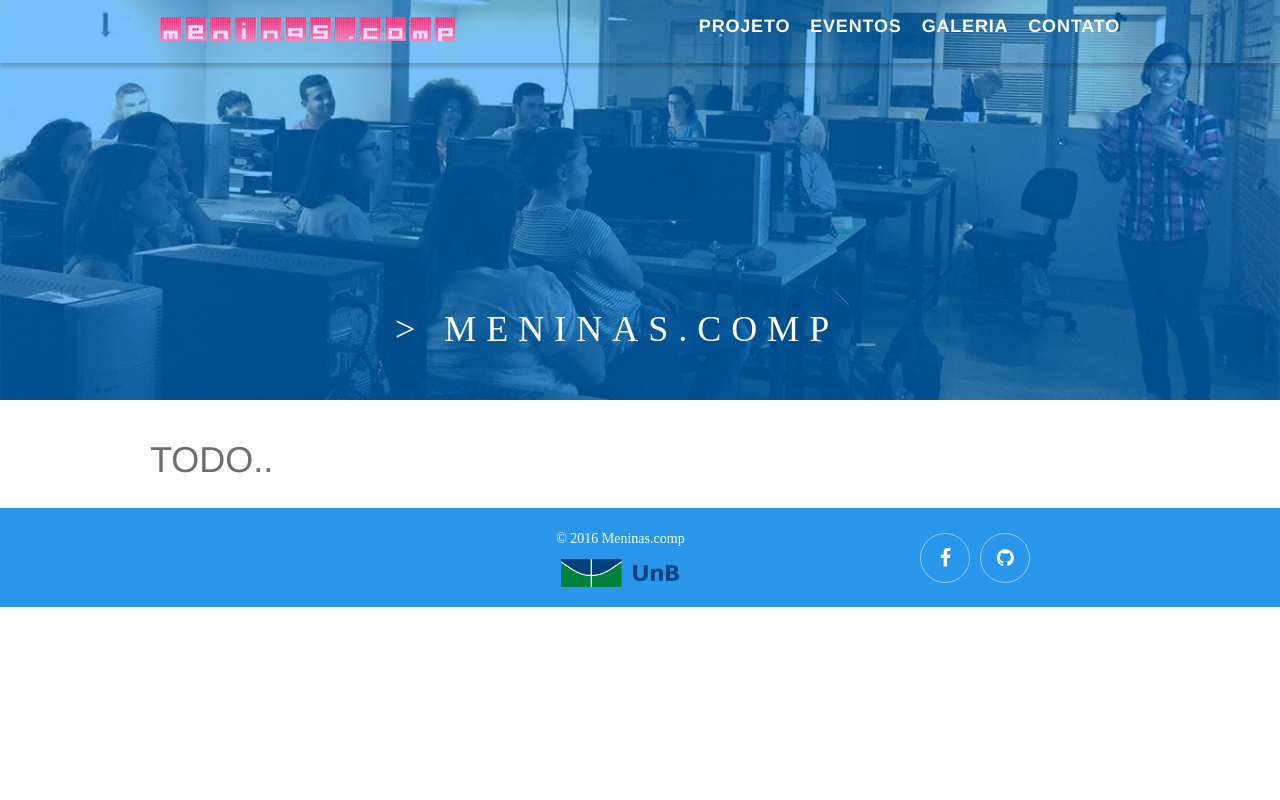
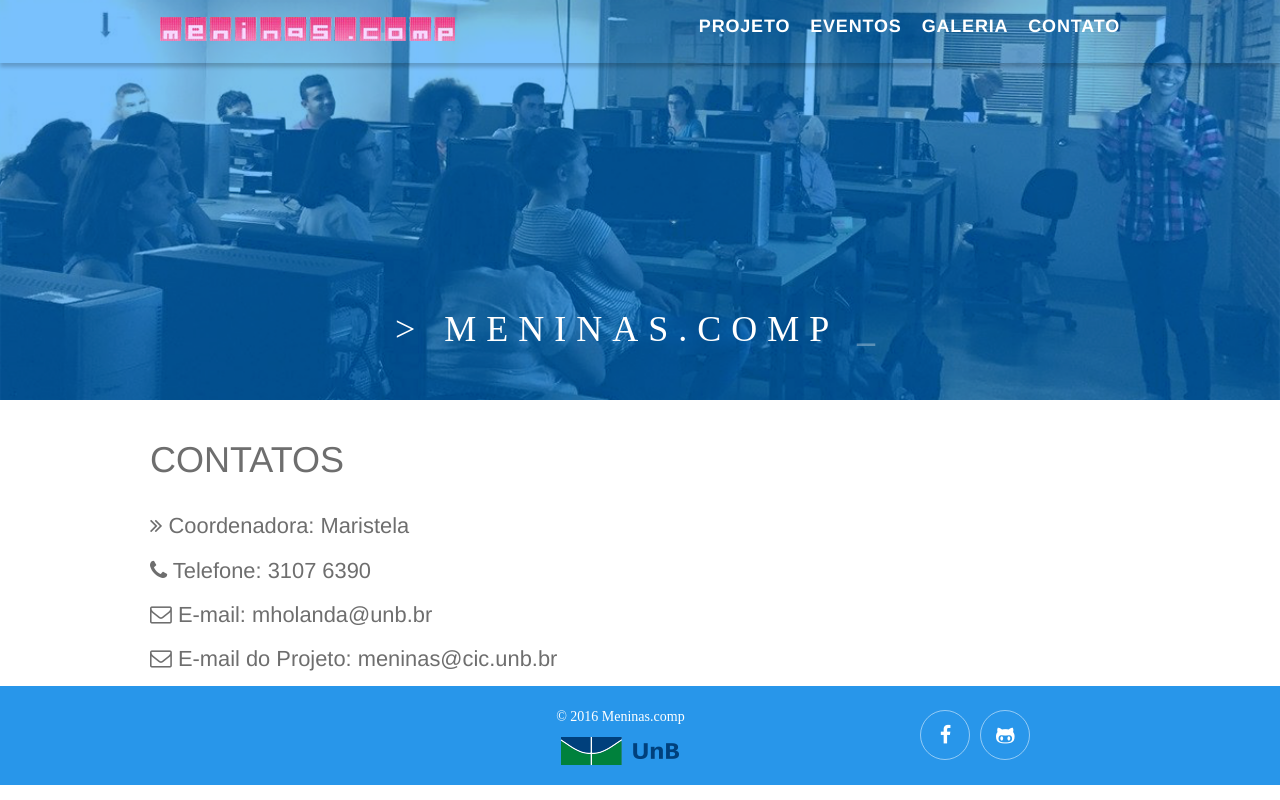
Before and after one commit to Dayof/meninas.comp, a Python web app: template meninascomp/templates/contact.html in a window 1280 px wide. Run offline with Jinja, Linux system fonts and the light colour scheme; the template is opened without the code that fills it, so the values that code supplies are empty.

Commit message:
contacts

```diff
--- a/meninascomp/templates/contact.html
+++ b/meninascomp/templates/contact.html
@@ -2,6 +2,10 @@
 {% block body %}
   <div class="mid-content">
     <div class="row">
-      <h1>TODO..</h1>
+      <h1 class="header">Contatos</h1>
+      <p><i class="fa fa-angle-double-right" aria-hidden="true"></i> Coordenadora: Maristela</p>
+      <p><i class="fa fa-phone" aria-hidden="true"></i> Telefone: 3107 6390</p>
+      <p><i class="fa fa-envelope-o" aria-hidden="true"></i> E-mail: mholanda@unb.br</p>
+      <p><i class="fa fa-envelope-o" aria-hidden="true"></i> E-mail do Projeto: meninas@cic.unb.br</p>
   </div>
 {% endblock %}
--- a/meninascomp/templates/events.html
+++ b/meninascomp/templates/events.html
@@ -2,7 +2,6 @@
 {% block body %}
   <div class="mid-content">
     <div class="row">
-      <h1 class="header mid">Eventos</h1>
       <h2 class="header">Eventos Atuais</h2>
       <h2 class="header">Eventos Passados</h2>
       <table class="events">
--- a/meninascomp/templates/home.html
+++ b/meninascomp/templates/home.html
@@ -76,7 +76,7 @@
                 </li>
                 <li>
                   <a href="https://github.com/Dayof/meninas.comp" title="GitHub" target="_blank">
-                    <i class="icon fa fa-github fa-2x" aria-hidden="true"></i>
+                    <i class="icon fa fa-github-alt fa-2x" aria-hidden="true"></i>
                   </a>
                 </li>
               </ul>
```
Also changed, not shown: meninascomp/templates/photos.html (added), meninascomp/templates/videos.html (added).
